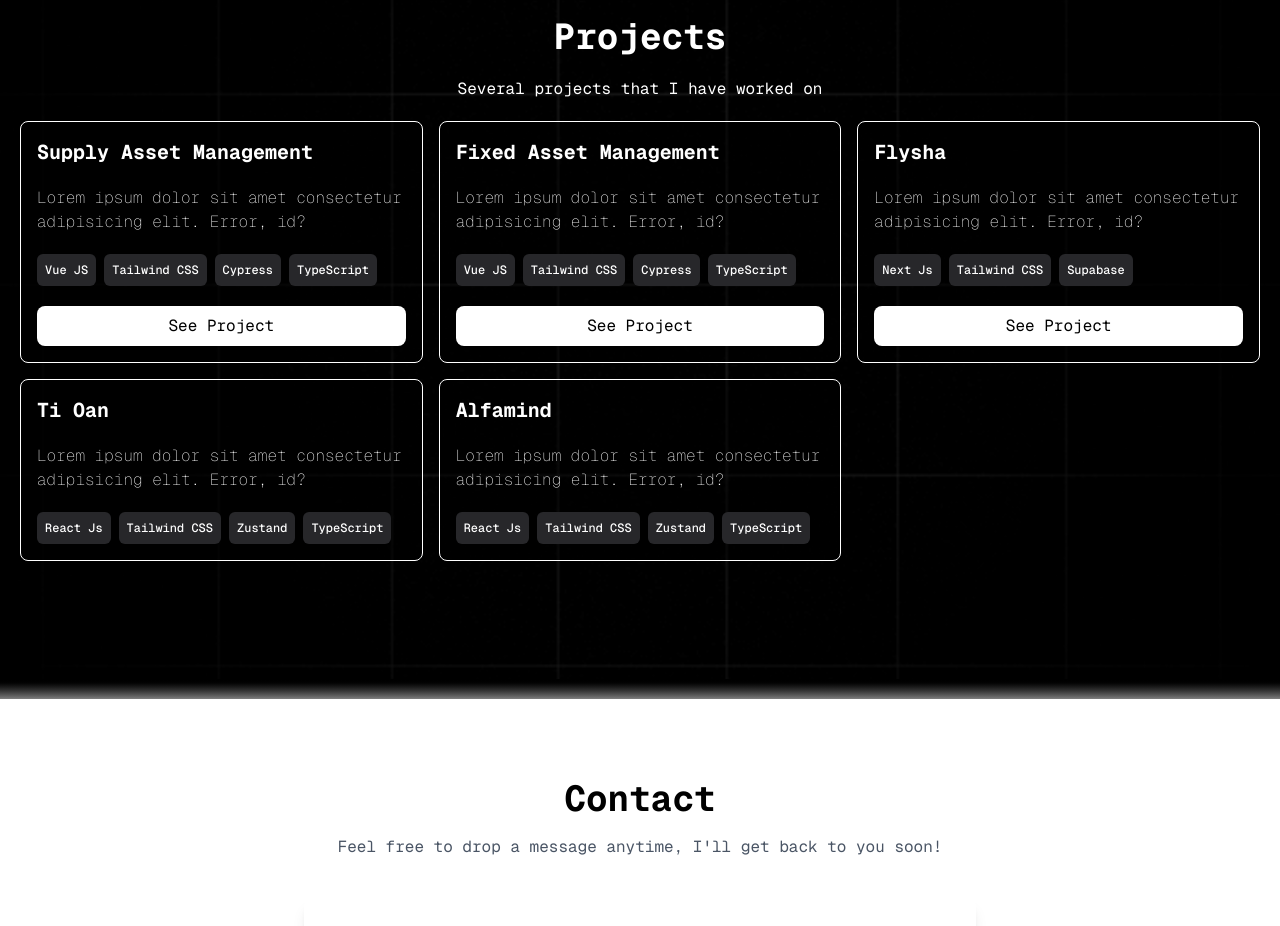
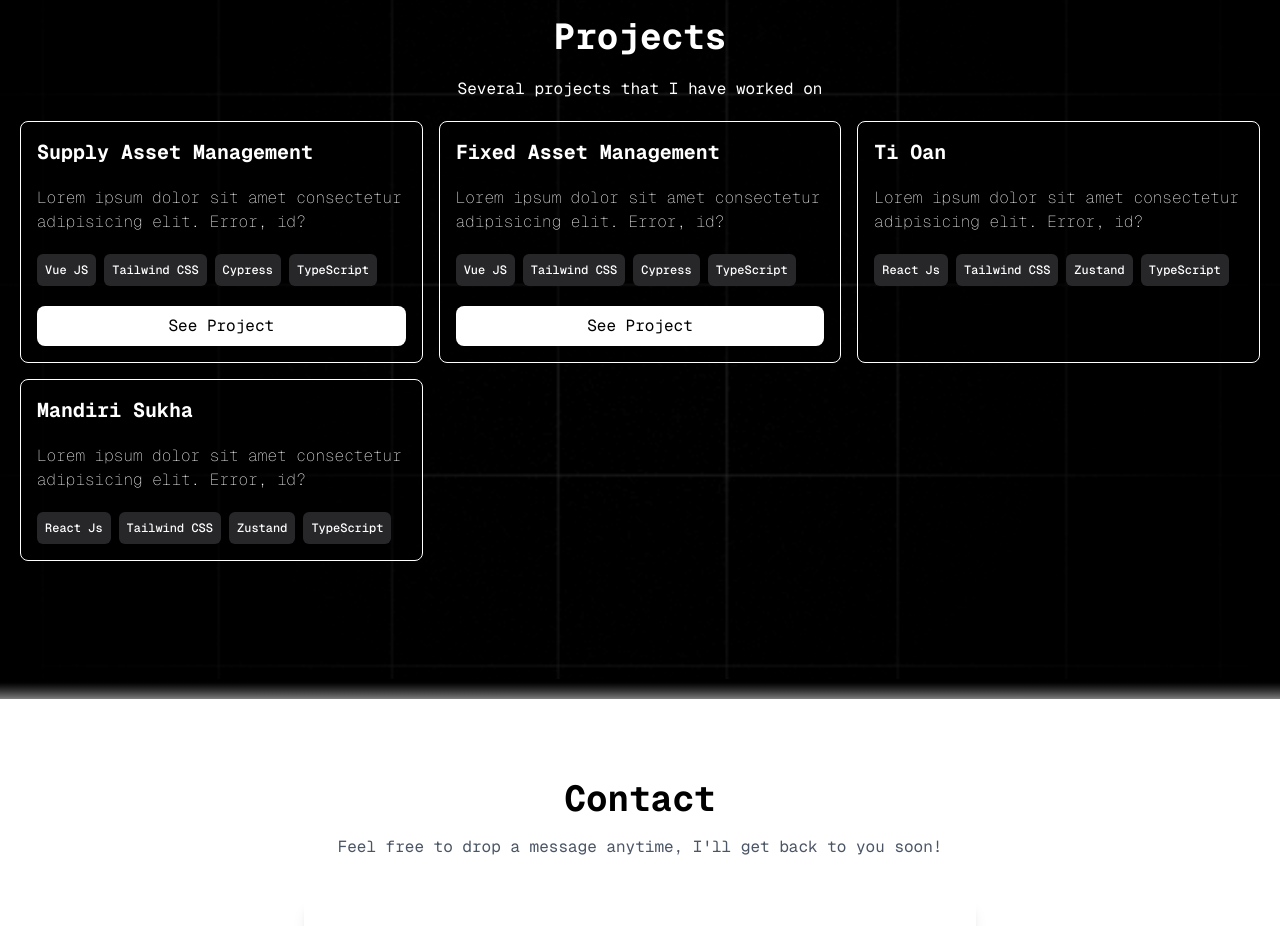
Before and after one commit to ibra132/portofolio, a React (Vite) app: page / in a window 1280 px wide. Shown: the part 2500-3426 px from the top of the page. Built offline with nearby package versions, Linux system fonts and the light colour scheme.

Commit message:
feat: add new CV for Ibrahim Gunawan and update contact form validation

```diff
--- a/src/components/sections/Contact.jsx
+++ b/src/components/sections/Contact.jsx
@@ -24,6 +24,11 @@ const Contact = () => {
       message,
       to_name: "Baim",
     };
+
+    if (!name || !email || !message) {
+      toast.error("Please fill in all the fields.");
+      return;
+    }
 
     try {
       setIsLoading(true);
@@ -68,7 +73,6 @@ const Contact = () => {
               placeholder="Your Name"
               disabled={isLoading}
               className="w-full px-4 py-2 border border-gray-300 rounded-md focus:outline-none focus:ring-2 focus:ring-pink-400 disabled:opacity-60"
-              required
             />
           </div>
 
@@ -84,7 +88,6 @@ const Contact = () => {
               placeholder="you@example.com"
               disabled={isLoading}
               className="w-full px-4 py-2 border border-gray-300 rounded-md focus:outline-none focus:ring-2 focus:ring-pink-400 disabled:opacity-60"
-              required
             />
           </div>
 
@@ -99,7 +102,6 @@ const Contact = () => {
               placeholder="Your message..."
               disabled={isLoading}
               className="w-full px-4 py-2 border border-gray-300 rounded-md focus:outline-none focus:ring-2 focus:ring-pink-400 resize-y h-40 disabled:opacity-60"
-              required
             />
           </div>
 
--- a/src/components/sections/Hero.jsx
+++ b/src/components/sections/Hero.jsx
@@ -55,7 +55,7 @@ const Hero = () => {
         <div className="flex gap-2">
           <a
             onClick={handleDownload}
-            href="/cv.pdf"
+            href="/CV Ibrahim Gunawan.pdf"
             download
             className="bg-white text-black px-4 py-2 rounded-lg"
           >
--- a/src/data.js
+++ b/src/data.js
@@ -138,22 +138,14 @@ export const listProjects = [
   },
   {
     id: 3,
-    project: "Flysha",
-    description:
-      "Lorem ipsum dolor sit amet consectetur adipisicing elit. Error, id?",
-    tools: ["Next Js", "Tailwind CSS", "Supabase"],
-    url: "https://github.com/ibra132/flysha",
-  },
-  {
-    id: 4,
     project: "Ti Oan",
     description:
       "Lorem ipsum dolor sit amet consectetur adipisicing elit. Error, id?",
     tools: ["React Js", "Tailwind CSS", "Zustand", "TypeScript"],
   },
   {
-    id: 5,
-    project: "Alfamind",
+    id: 4,
+    project: "Mandiri Sukha",
     description:
       "Lorem ipsum dolor sit amet consectetur adipisicing elit. Error, id?",
     tools: ["React Js", "Tailwind CSS", "Zustand", "TypeScript"],
```
Also changed, not shown: 2 other files (tests, documents, lock files or other folders).
